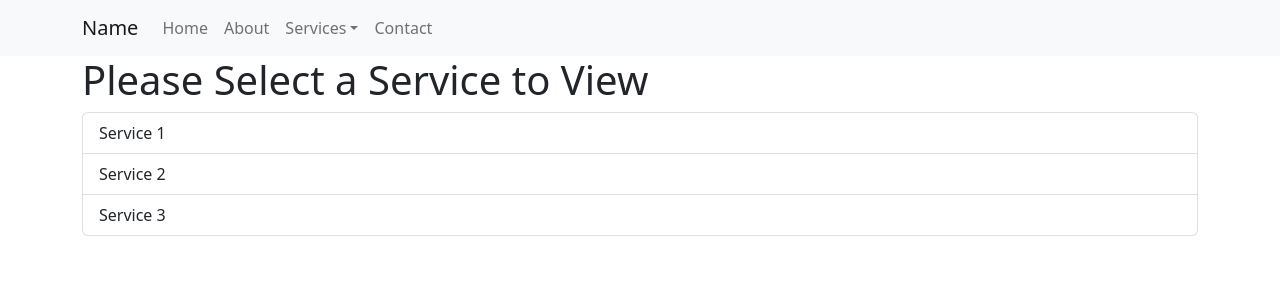
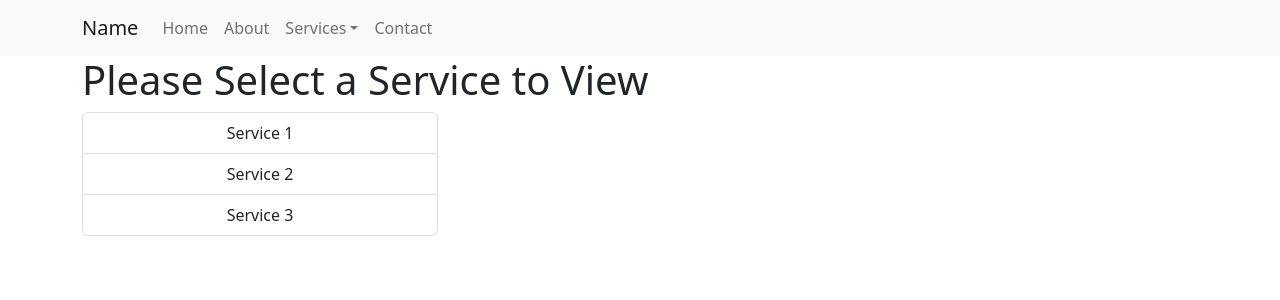
Before and after one commit to cmskorcz/basic-react-site, a React (Create React App) app: page /services in a window 1280 px wide. Shown: the top 300 px of the page. Built offline with nearby package versions, Linux system fonts and the light colour scheme.

Commit message:
edited layout of service page

```diff
--- a/src/components/ServiceList.js
+++ b/src/components/ServiceList.js
@@ -7,7 +7,14 @@ function ServiceList (props) {
     <ListGroup>
       { serviceArr.map(service => {
         return (
-          <ListGroup.Item action id={service.id} key={service.id} onClick={handleServiceChange}>{service.title}</ListGroup.Item>
+          <ListGroup.Item
+            action
+            className='text-center'
+            id={service.id}
+            key={service.id}
+            onClick={handleServiceChange}>
+              {service.title}
+          </ListGroup.Item>
         )
       })}
     </ListGroup>
--- a/src/pages/Services.js
+++ b/src/pages/Services.js
@@ -1,6 +1,7 @@
 import Container from 'react-bootstrap/Container';
+import Row from 'react-bootstrap/Row';
+import Col from 'react-bootstrap/Col';
 import ServiceList from '../components/ServiceList';
-import ListGroup from 'react-bootstrap/ListGroup'
 import { useSearchParams } from 'react-router-dom';
 import { useState } from 'react';
 
@@ -17,10 +18,14 @@ function Services(props) {
   return (
     <Container>
       <h1>Please Select a Service to View</h1>
+      <Row>
+        <Col lg={4}>
           <ServiceList
             handleServiceChange={ handleServiceChange }
             serviceArr={ serviceArr }
           />
+        </Col>
+        <Col lg={8} className='d-flex justify-content-center'>
           { serviceArr.map(service => {
             return (
               service.id === serviceId &&
@@ -30,6 +35,8 @@ function Services(props) {
                 </div>
             )
           })}
+        </Col>
+      </Row>
     </Container>
   )
 }
```
Lines whose indentation alone changed are shown as unchanged.
